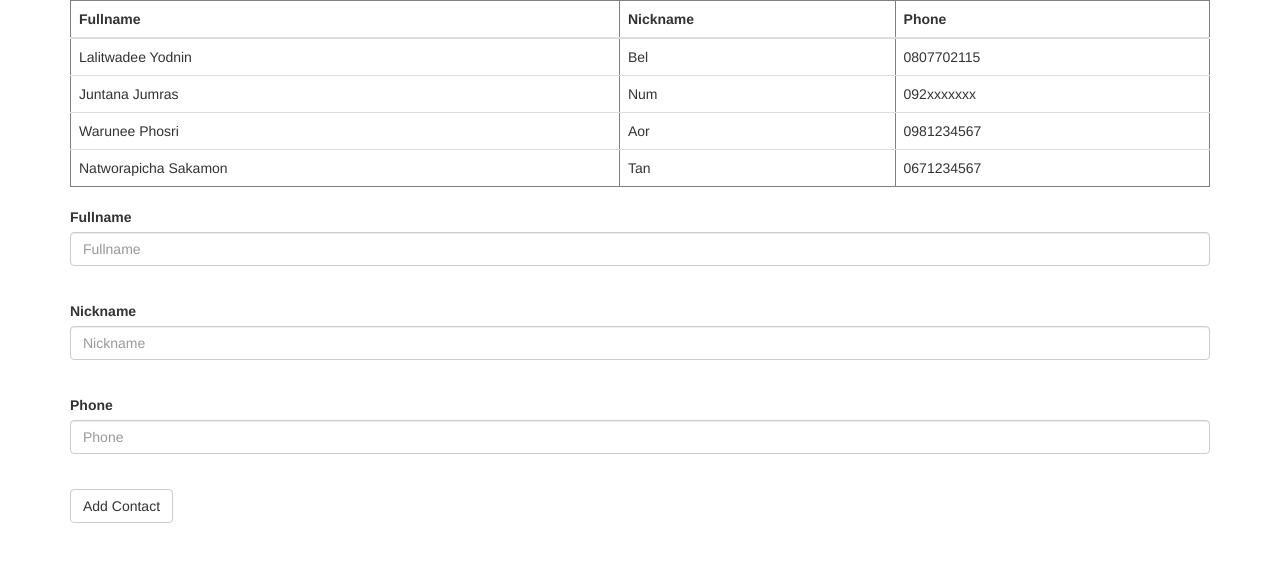
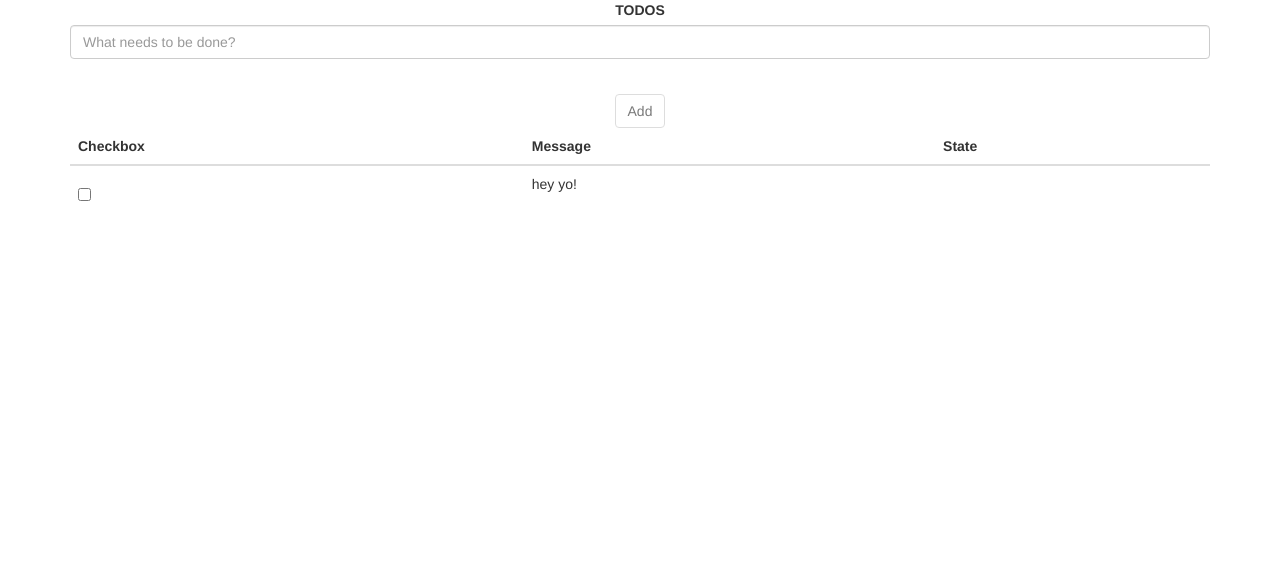
Before and after one commit to lalitwadee-y/todos, a website: page index.html in a window 1280 px wide. Drawn offline with nearby package versions, Linux system fonts and the light colour scheme.

Commit message:
เพิ่ม checkbox

```diff
--- a/app.js
+++ b/app.js
@@ -2,11 +2,8 @@ angular.module ('Contactapp',[])
   .service('contactService',function(){
     var self = this //เก็บ reference this ไว้ก่อน
 
-    self.contacts = [ //ใช้ var ไม่ได้ เพราะ contacts จะถูกสร้างใหม่เสมอ
-      { fullname: 'Lalitwadee Yodnin',nickname: 'Bel',phone: '0807702115'},
-      { fullname: 'Juntana Jumras',nickname: 'Num',phone: '092xxxxxxx'},
-      { fullname: 'Warunee Phosri',nickname: 'Aor',phone: '0981234567'},
-      { fullname: 'Natworapicha Sakamon',nickname: 'Tan',phone: '0671234567'}
+    self.contacts = [
+      {message:"hey yo!"}
     ]
 
     self.list = function(){
@@ -26,10 +23,8 @@ angular.module ('Contactapp',[])
 
   .controller('AddContactController', function ($scope, contactService){
     $scope.add = function(){
-      var contact = {
-        fullname: $scope.fullname,
-        nickname: $scope.nickname,
-        phone: $scope.phone
+    var contact = {
+        message: $scope.message
       }
 
       contactService.add(contact)
@@ -37,8 +32,9 @@ angular.module ('Contactapp',[])
     }
 
     function resetForm() {
-      $scope.fullname = ''
-      $scope.nickname = ''
-      $scope.phone = ''
+      $scope.message = ''
     }
+
+
+
   })
--- a/index.html
+++ b/index.html
@@ -7,45 +7,44 @@
   </head>
   <body ng-controller = "ListContactController">
     <div class = "container">
+
+      <div ng-controller = "AddContactController">
+        <form name="contactForm">
+          <div class="form-group">
+            <center><label for="message">TODOS </label><br/></center>
+            <input type="text" name="message" class="form-control" placeholder="What needs to be done?" ng-model = "message"  required><br/>
+          </div>
+          <center><button class="btn btn-default" type="button" ng-click="add()" ng-disabled="contactForm.$invalid">Add </button></center>
+        </form>
+      </div>
+
       <div ng-controller = "ListContactController">
-        <table border = '1' class="table table-hover">
+        <table class="table">
           <thead>
             <tr>
-              <th>Fullname</th>
-              <th>Nickname</th>
-              <th>Phone</th>
+              <th>Checkbox</th>
+              <th>Message</th>
+              <th>State</th>
             </tr>
           </thead>
 
           <tbody>
           <tr ng-repeat="contact in contacts"> <!contact = ชื่ื่อตัวแปรของ loop, contacts =array ของ app.js>
-            <td>{{ contact.fullname }}</td>
-            <td>{{ contact.nickname }}</td>
-            <td>{{ contact.phone }}</td>
+            <td>
+              <div class="checkbox">
+                <label>
+                  <input type="checkbox" ng-model="checked" ng-init="checked=false">
+                </label>
+              </div>
+            </td>
+            <td>{{ contact.message }}</td>
+            <td> </td>
           </tr>
         </tbody>
       </table>
 
     </div>
-    <div ng-controller = "AddContactController">
-      <form name="contactForm">
-        <div class="form-group">
-          <label for="fullname">Fullname </label>
-          <input type="text" name="fullname" class="form-control" id placeholder="Fullname" ng-model = "fullname"><br/>
-        </div>
-        <div class="form-group">
-          <label for="nickname">Nickname </label>
-          <input type="text" name="fullname" class="form-control" id placeholder="Nickname" ng-model = "nickname"><br/>
-        </div>
-        <div class="form-group">
-          <label for="phone">Phone </label>
-          <input type="text" name="phone" class="form-control" id placeholder="Phone" ng-model = "phone"><br/>
-        </div>
-        <button class="btn btn-default" type="button" ng-click="add()">Add Contact</button>
-        <!-- <button ng-click="save()"> Add Contact</button>
-        <button type="button" class="btn btn-primary" name="button"> Start Engine</button>-->
-      </form>
-    </div>
+
   </div>
     <script src="node_modules/angular/angular.js" charset="utf-8"></script>
     <script src="app.js"></script>
```
